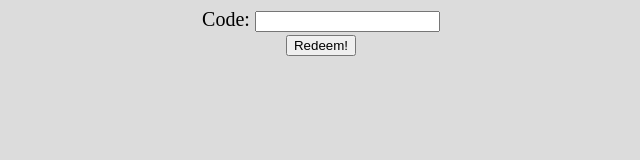
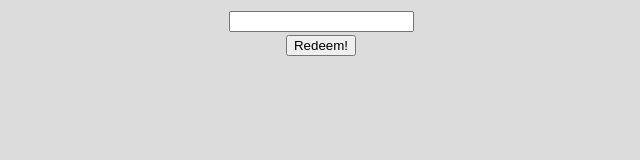
Before and after one commit to DelightedDuck/ScratchBlox-Redeem-Page, a plain HTML site: page index.html in a window 1280 px wide. Shown: the whole page, without its empty margins (319-959 px from the left). Drawn offline with Linux system fonts and the light colour scheme.

Commit message:
hope this doesnt break anything lol

```diff
--- a/index.html
+++ b/index.html
@@ -10,7 +10,7 @@
  <link rel="stylesheet" href="redeem.css">
     <form method="POST">
         <div style="color: ;"></div>
-        <label for="code">Code: </label>
+        <label for="code"></label>
         <input type="name" name="code" id="code">
         </br>
         <button type="submit">Redeem!</button>
```
